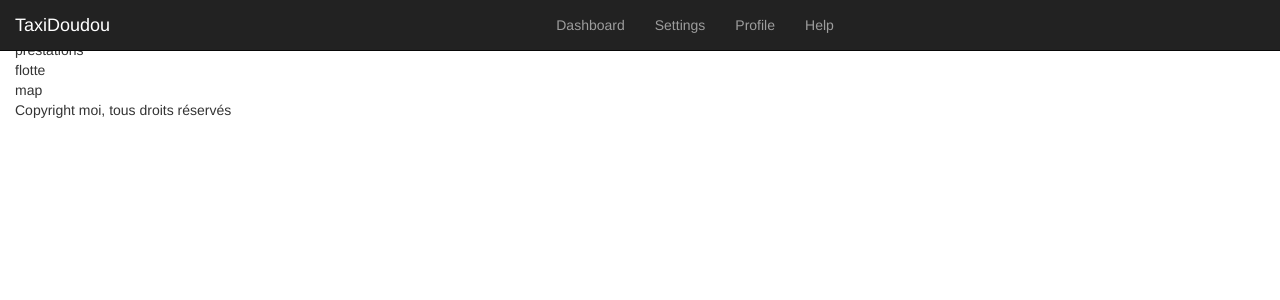
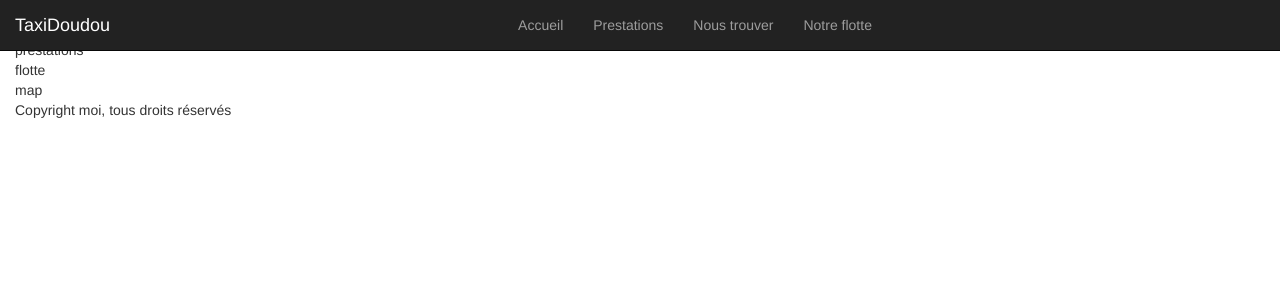
Before and after one commit to Tony2017/taxidoudou, a PHP site: page / in a window 1280 px wide. Shown: the top 300 px of the page. Run offline with PHP 8.4, Linux system fonts and the light colour scheme.

Commit message:
add navbar links
Ajout des liens dans le navbar

```diff
--- a/header.php
+++ b/header.php
@@ -12,10 +12,10 @@
         </div>
         <div id="navbar" class="navbar-collapse collapse">
           <ul class="nav navbar-nav">
-            <li><a href="#">Dashboard</a></li>
-            <li><a href="#">Settings</a></li>
-            <li><a href="#">Profile</a></li>
-            <li><a href="#">Help</a></li>
+            <li><a href="#">Accueil</a></li>
+            <li><a href="#">Prestations</a></li>
+            <li><a href="#">Nous trouver</a></li>
+            <li><a href="#">Notre flotte</a></li>
           </ul>
         </div>
       </div>
```
